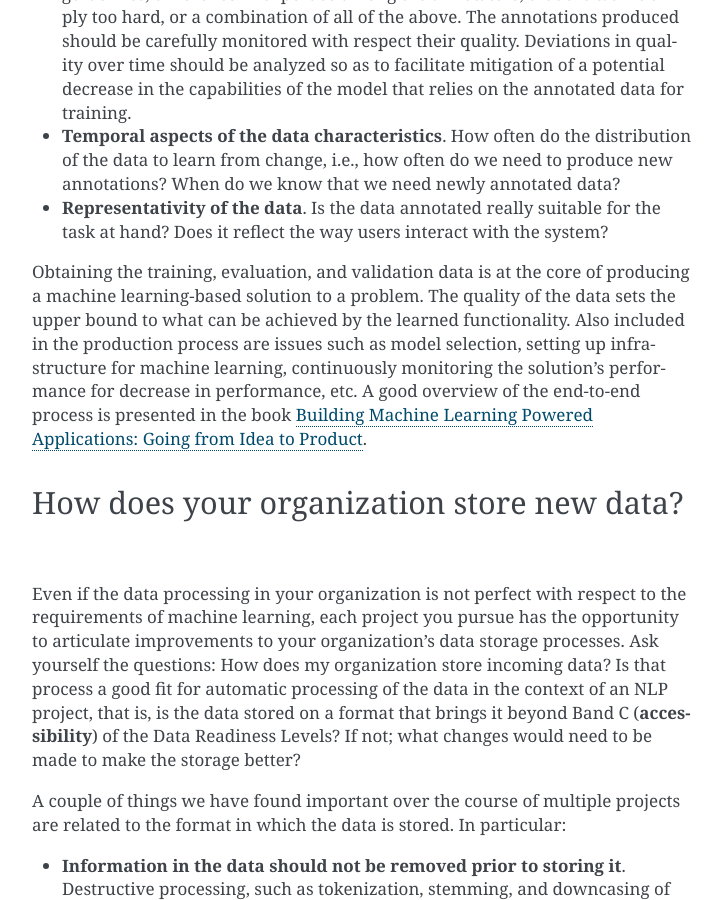
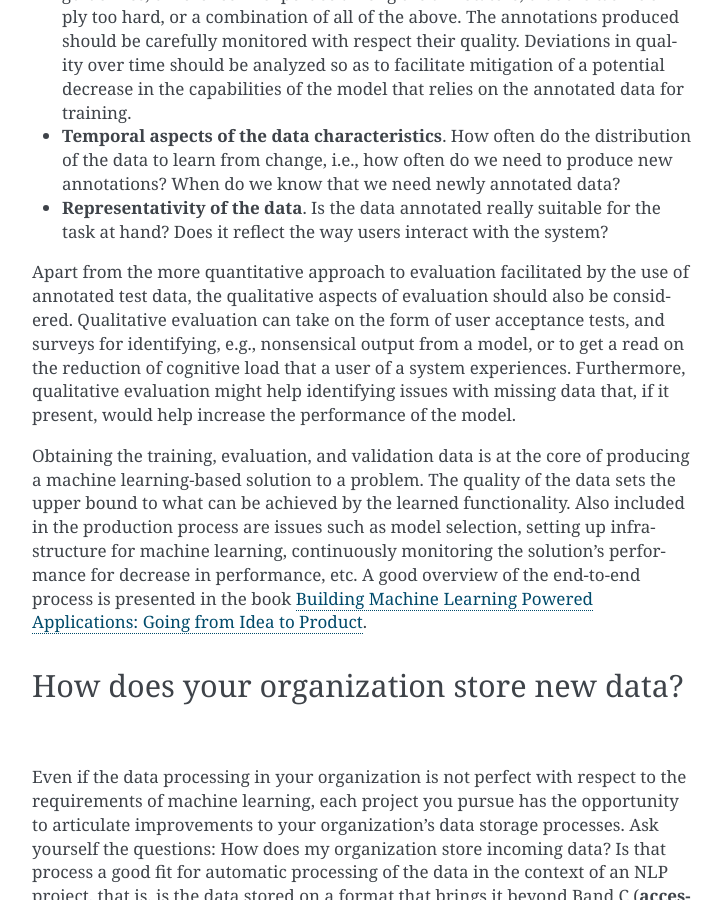
Before and after one commit to fredriko/nlp-data-readiness, a Sphinx documentation site: the page built from docs/questions-for-guidance.md, in a window 1280 px wide and 900 px high, scrolled down 2714 px. Shown: the whole window, without its empty margins (388-1110 px from the left). Built offline with Sphinx 7.4.7, drawn with Linux system fonts in a browser that asks for light colours.

```diff
--- a/docs/questions-for-guidance.md
+++ b/docs/questions-for-guidance.md
@@ -91,6 +91,12 @@ how often do we need to produce new annotations? When do we know that we need ne
 * **Representativity of the data**. Is the data annotated really suitable for the task at hand? Does it reflect the way
 users interact with the system?
 
+Apart from the more quantitative approach to evaluation facilitated by the use of annotated test data, the qualitative
+aspects of evaluation should also be considered. Qualitative evaluation can take on the form of user acceptance tests,
+and surveys for identifying, e.g., nonsensical output from a model, or to get a read on the reduction of cognitive load
+that a user of a system experiences. Furthermore, qualitative evaluation might help identifying issues with missing
+data that, if it present, would help increase the performance of the model.
+
 Obtaining the training, evaluation, and validation data is at the core of producing a machine learning-based solution to
 a problem. The quality of the data sets the upper bound to what can be achieved by the learned functionality. Also included
 in the production process are issues such as model selection, setting up infrastructure for machine learning, continuously
```
Also changed, not shown: README.md (+1 -1 lines), docs/data-readiness-levels.md (+2 -3 lines), docs/img/drl-table.png, 1 other file.
